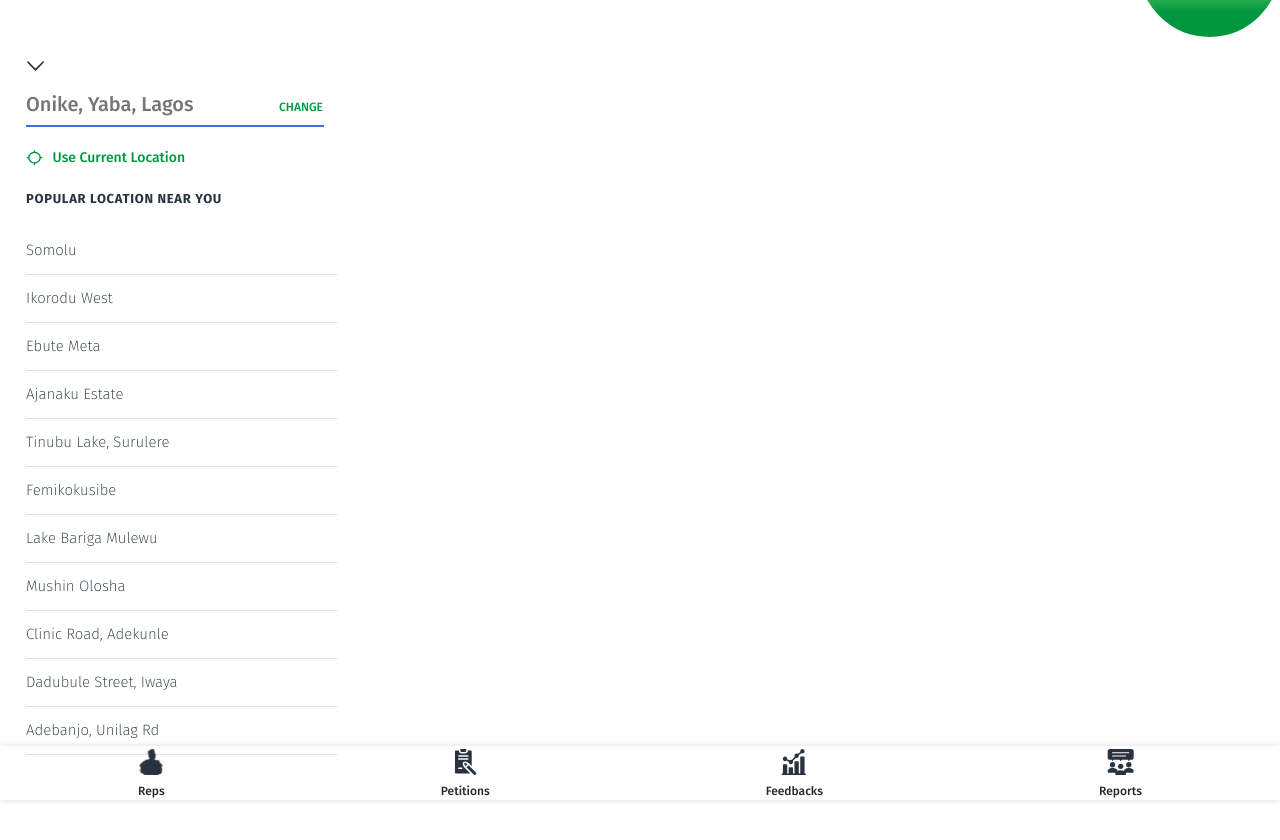
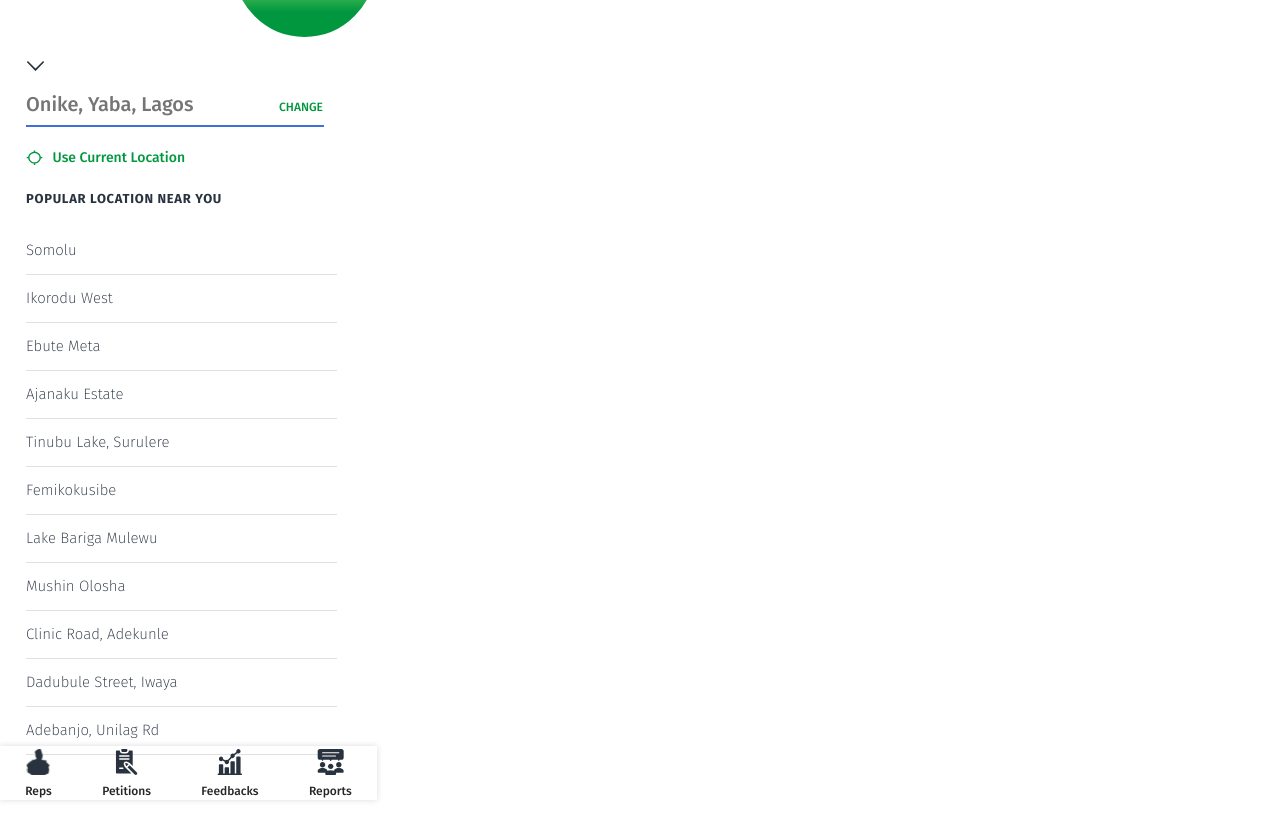
Before and after one commit to samsonsanusi/know-your-rep-, a React (Create React App) app: page / in a window 1280 px wide. Shown: the top 840 px of the page. Built offline with nearby package versions, Linux system fonts and the light colour scheme.

Commit message:
resolved merge conflicts

```diff
--- a/src/search/style.css
+++ b/src/search/style.css
@@ -1,7 +1,7 @@
 .clip_path2{
-    position: fixed;
-    top: 0px;
-    right: 0;
+    float:right;
+    margin-top:-58px;
+
 }
 .container_search{
     display:block;
@@ -79,7 +79,7 @@ span{
 .footer_icon_section{
     margin-top:14px;
     position:fixed;
-    width:100%;
+    width:377px;
     bottom:0;
 }
 .footer_icon{
```
